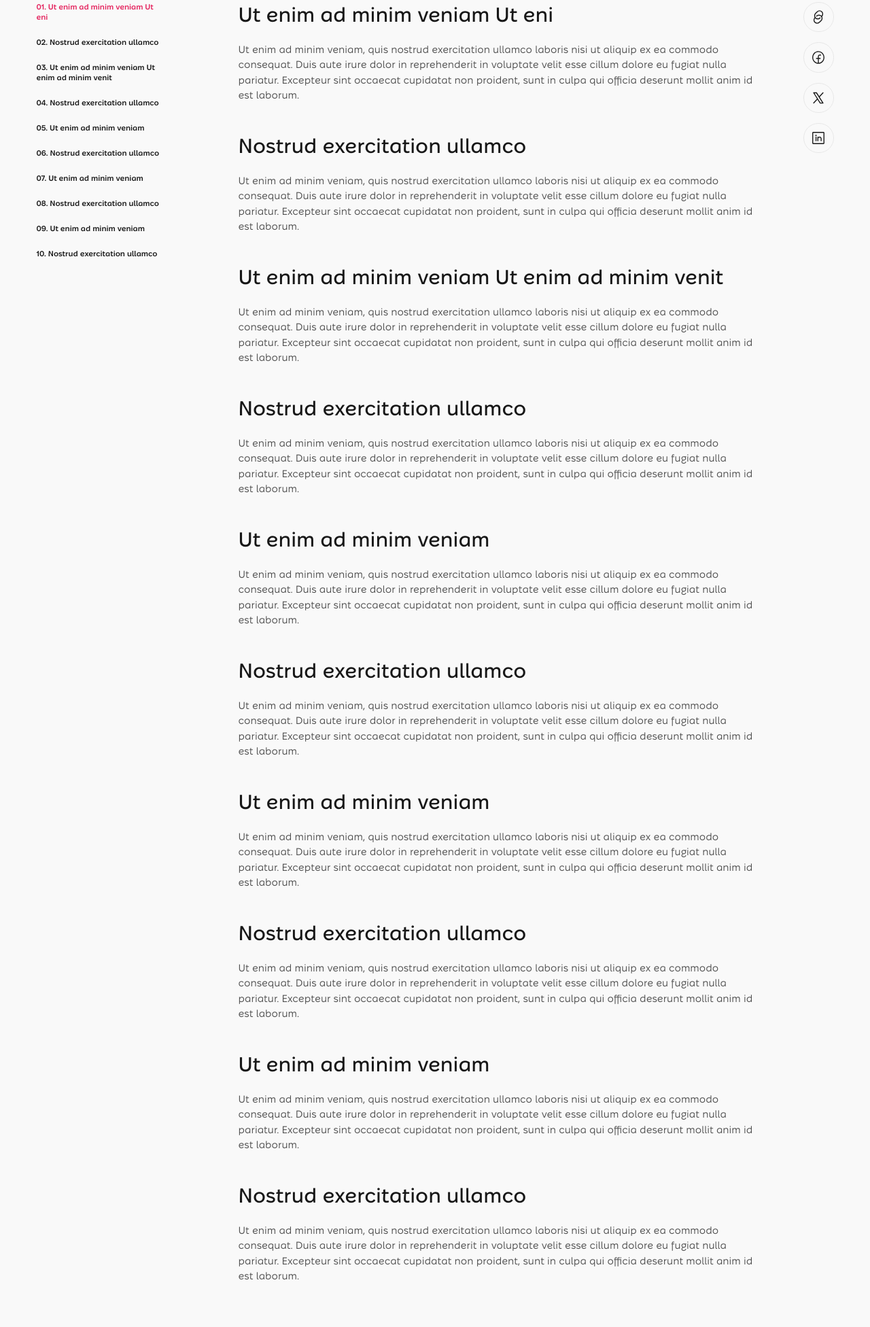
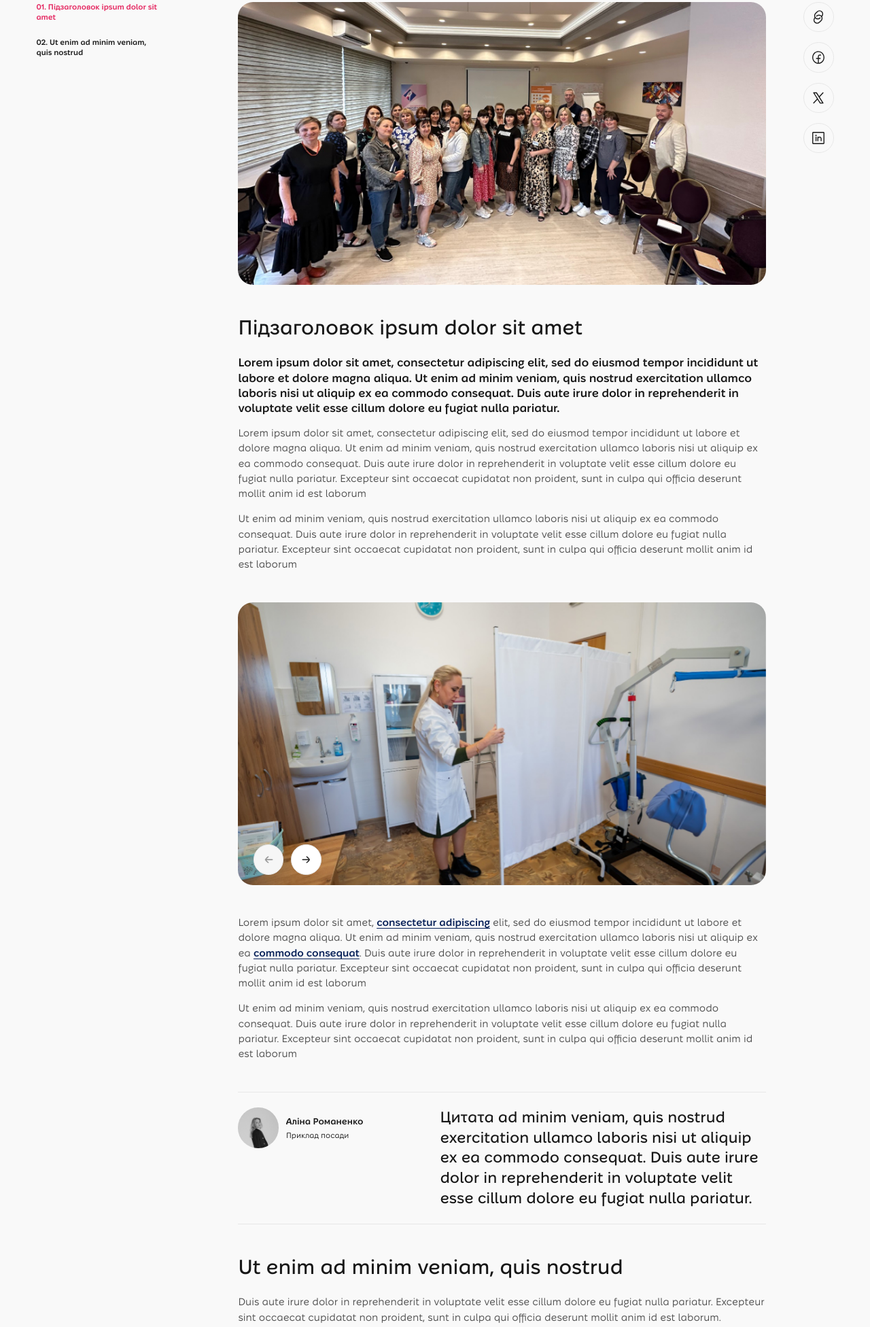
Before and after one commit to DmytrivDev/ZJIPS, a website built with Vite: page src/project.html in a window 1280 px wide. Shown: the part 316-2268 px from the top of the page at 68% size. Built offline with nearby package versions, Linux system fonts and the light colour scheme.

```diff
--- a/src/css/index/variables.scss
+++ b/src/css/index/variables.scss
@@ -8,8 +8,8 @@
   --cf3: #d9d9d9;
   --cw: #fff;
   --cw2: #f9f9f9;
+  --cl: #e7e7e7;
   --cw3: #f6f6f6;
-  --cl: #e7e7e7;
   --cr: #e4215c;
   --cp: #fecdd7;
   --cp2: #fea3b7;
--- a/src/css/main.css
+++ b/src/css/main.css
@@ -39,11 +39,8 @@
 /* About */
 @import url('./sections/about/about.scss');
 
-/* Tenders */
-@import url('./sections/tenders/tenders.scss');
-
 /* Tender */
-@import url('./sections/tender/tenders.scss');
+@import url('./sections/tender/tender.scss');
 
 /* Partners */
 @import url('./sections/partners/ukrpartn.scss');
--- a/src/css/sections/general/article.scss
+++ b/src/css/sections/general/article.scss
@@ -60,9 +60,17 @@
 
   & > p {
     color: var(--cf);
+
+    a {
+      color: var(--cn);
+      font-weight: 600;
+      text-decoration: underline !important;
+      text-underline-position: under;
+      text-decoration-thickness: 1px !important;
+    }
   }
 
-  b {
+  & > b {
     display: block;
     font-size: 1.125rem;
     font-weight: 600;
@@ -93,7 +101,7 @@
     margin-bottom: 1rem;
   }
 
-  ul {
+  & > ul {
     color: var(--cf);
     margin-left: 1.55rem;
 
@@ -191,6 +199,84 @@
   }
 }
 
+.article__img {
+  margin: 3rem 0;
+  overflow: hidden;
+  border-radius: 1.5rem;
+  height: 28rem;
+}
+.article__img-splide {
+  margin: 3rem 0;
+  position: relative;
+
+  .splide__track {
+    border-radius: 1.5rem;
+  }
+  .splide__slide {
+    height: 28rem;
+  }
+  .arrows {
+    position: absolute;
+    bottom: 1rem;
+    left: 1.5rem;
+  }
+  .arrows__body {
+    gap: 0.75rem;
+  }
+}
+
+.article__person {
+  margin: 3rem 0;
+  padding: 1.5rem 0;
+  border-top: 0.0625rem solid var(--cl);
+  border-bottom: 0.0625rem solid var(--cl);
+  display: grid;
+  align-items: start;
+  grid-template-columns: 1fr 32.3125rem;
+  gap: 2rem;
+}
+.person {
+  &__box {
+    display: flex;
+    align-items: center;
+    gap: 0.75rem;
+  }
+  &__ava {
+    overflow: hidden;
+    border-radius: 50%;
+    width: 4rem;
+    height: 4rem;
+    flex-shrink: 0;
+  }
+  &__ava-def {
+    display: flex;
+    justify-content: center;
+    align-items: center;
+    background-color: var(--cp2);
+    span {
+      display: flex;
+      justify-content: center;
+      align-items: center;
+      width: 1.5rem;
+    }
+  }
+  &__name {
+    font-size: 0.875rem;
+    font-weight: 600;
+    line-height: 1.42;
+    margin-bottom: 0.25rem;
+  }
+  &__position {
+    font-size: 0.75rem;
+    line-height: 1.33;
+  }
+  &__mess {
+    font-size: 1.5rem;
+    font-weight: 500;
+    line-height: 1.33;
+  }
+}
+
 .article-alter {
   .article__heading {
     margin-left: 20rem;
@@ -230,7 +316,7 @@
       line-height: 1.42;
     }
 
-    b {
+    & > b {
       font-size: 1rem;
       font-weight: 400;
       line-height: 1.5;
@@ -295,6 +381,65 @@
     gap: 1rem 5rem;
   }
 
+  .article__img {
+    margin: 2rem 0;
+    border-radius: 0.75rem;
+    height: auto;
+    padding-top: 65%;
+  }
+  .article__img-splide {
+    margin: 2rem 0;
+
+    .splide__track {
+      border-radius: 0.75rem;
+    }
+    .splide__slide {
+      height: auto;
+      padding-top: 65%;
+    }
+    .arrows {
+      bottom: 0.75rem;
+      left: 0.75rem;
+    }
+    .arrows__body {
+      gap: 0.5rem;
+    }
+    .arrows__prev,
+    .arrows__next {
+      width: 2.5rem;
+      height: 2.5rem;
+      &::before {
+        width: 1rem;
+        height: 1rem;
+        background-size: 1rem 1rem;
+      }
+    }
+  }
+
+  .article__person {
+    margin: 2rem 0;
+    padding: 1rem 0;
+    display: grid;
+    grid-template-columns: 1fr;
+    gap: 1.5rem;
+  }
+  .person {
+    &__ava {
+      width: 3rem;
+      height: 3rem;
+    }
+    &__ava-def {
+      span {
+        width: 1.25rem;
+      }
+    }
+    &__mess {
+      font-size: 1rem;
+      font-weight: 600;
+      line-height: 1.5;
+    }
+  }
+
   .article-alter {
     .article__heading {
       margin-left: 0;
--- a/src/css/settings/default.scss
+++ b/src/css/settings/default.scss
@@ -137,7 +137,7 @@
 }
 
 .no-select {
-  & > img {
+  img {
     -webkit-user-select: none;
     -moz-user-select: none;
     -ms-user-select: none;
--- a/src/js/parts/splide.js
+++ b/src/js/parts/splide.js
@@ -8,10 +8,19 @@
   });
 }
 
-// const elemSplides = document.querySelectorAll('.elem');
-// elemSplides?.forEach(container => {
+const articleSplide = document.querySelectorAll('.article__img-splide');
+articleSplide?.forEach(container => {
+  initSlider(container, {
+    type: 'fade',
+    perPage: 1,
+    speed: 500,
+  });
+});
+
+// const articleSplide = document.querySelectorAll('.article__img-splide');
+// articleSplide?.forEach(container => {
 //   initSlider(container, {
-//     perPage: 2,
+//     perPage: 1,
 //     breakpoints: {
 //       960: {},
 //       500: {},
--- a/src/js/parts/splidecust.js
+++ b/src/js/parts/splidecust.js
@@ -41,7 +41,12 @@
   arrows.next?.addEventListener('click', () => splide.go('>'));
   arrows.prev?.addEventListener('click', () => splide.go('<'));
 
-  splide.on('move', updateSlideState);
+  if (splide.options.type === 'fade') {
+    splide.on('moved', updateSlideState);
+  } else {
+    splide.on('move', updateSlideState);
+  }
+
   window.addEventListener('resize', updateSlideState);
 
   updateSlideState();
--- a/src/partials/project/project.html
+++ b/src/partials/project/project.html
@@ -17,7 +17,107 @@
       <div class="article__main">
         <div class="article__sidebar"></div>
         <div class="article__content">
-          <h2>Ut enim ad minim veniam Ut eni</h2>
+          <div class="article__img ibg">
+            <img src="./img/content/project2.jpg" alt="" />
+          </div>
+          <h2>Підзаголовок ipsum dolor sit amet</h2>
+          <b
+            >Lorem ipsum dolor sit amet, consectetur adipiscing elit, sed do
+            eiusmod tempor incididunt ut labore et dolore magna aliqua. Ut enim
+            ad minim veniam, quis nostrud exercitation ullamco laboris nisi ut
+            aliquip ex ea commodo consequat. Duis aute irure dolor in
+            reprehenderit in voluptate velit esse cillum dolore eu fugiat nulla
+            pariatur.
+          </b>
+          <p>
+            Lorem ipsum dolor sit amet, consectetur adipiscing elit, sed do
+            eiusmod tempor incididunt ut labore et dolore magna aliqua. Ut enim
+            ad minim veniam, quis nostrud exercitation ullamco laboris nisi ut
+            aliquip ex ea commodo consequat. Duis aute irure dolor in
+            reprehenderit in voluptate velit esse cillum dolore eu fugiat nulla
+            pariatur. Excepteur sint occaecat cupidatat non proident, sunt in
+            culpa qui officia deserunt mollit anim id est laborum
+          </p>
+          <p>
+            Ut enim ad minim veniam, quis nostrud exercitation ullamco laboris
+            nisi ut aliquip ex ea commodo consequat. Duis aute irure dolor in
+            reprehenderit in voluptate velit esse cillum dolore eu fugiat nulla
+            pariatur. Excepteur sint occaecat cupidatat non proident, sunt in
+            culpa qui officia deserunt mollit anim id est laborum
+          </p>
+
+          <div class="article__img-splide">
+            <div class="splide">
+              <div class="splide__track">
+                <ul class="splide__list">
+                  <li class="splide__slide ibg">
+                    <img src="./img/content/project3.jpg" alt="" />
+                  </li>
+                  <li class="splide__slide ibg">
+                    <img src="./img/content/project2.jpg" alt="" />
+                  </li>
+                </ul>
+              </div>
+            </div>
+
+            <div class="arrows">
+              <div class="arrows__body">
+                <button type="button" class="arrows__prev"></button>
+                <button type="button" class="arrows__next"></button>
+              </div>
+            </div>
+          </div>
+
+          <p>
+            Lorem ipsum dolor sit amet,
+            <a href="">consectetur adipiscing</a> elit, sed do eiusmod tempor
+            incididunt ut labore et dolore magna aliqua. Ut enim ad minim
+            veniam, quis nostrud exercitation ullamco laboris nisi ut aliquip ex
+            ea <a href="#">commodo consequat</a>. Duis aute irure dolor in
+            reprehenderit in voluptate velit esse cillum dolore eu fugiat nulla
+            pariatur. Excepteur sint occaecat cupidatat non proident, sunt in
+            culpa qui officia deserunt mollit anim id est laborum
+          </p>
+          <p>
+            Ut enim ad minim veniam, quis nostrud exercitation ullamco laboris
+            nisi ut aliquip ex ea commodo consequat. Duis aute irure dolor in
+            reprehenderit in voluptate velit esse cillum dolore eu fugiat nulla
+            pariatur. Excepteur sint occaecat cupidatat non proident, sunt in
+            culpa qui officia deserunt mollit anim id est laborum
+          </p>
+
+          <div class="article__person">
+            <div class="person__box">
+              <!-- <div class="person__ava no-select person__ava-def">
+                <span class="no-select">
+                  <img src="./img/icons/user.svg" alt="" />
+                </span>
+              </div> -->
+              <div class="person__ava no-select">
+                <img src="./img/content/ava1.jpg" alt="" />
+              </div>
+              <div class="person__info">
+                <p class="person__name">Аліна Романенко</p>
+                <p class="person__position">Приклад посади</p>
+              </div>
+            </div>
+            <div class="person__mess">
+              <p>
+                Цитата ad minim veniam, quis nostrud exercitation ullamco
+                laboris nisi ut aliquip ex ea commodo consequat. Duis aute irure
+                dolor in reprehenderit in voluptate velit esse cillum dolore eu
+                fugiat nulla pariatur.
+              </p>
+            </div>
+          </div>
+
+          <h2>Ut enim ad minim veniam, quis nostrud</h2>
+          <p>
+            Duis aute irure dolor in reprehenderit in voluptate velit esse
+            cillum dolore eu fugiat nulla pariatur. Excepteur sint occaecat
+            cupidatat non proident, sunt in culpa qui officia deserunt mollit
+            anim id est laborum.
+          </p>
           <p>
             Ut enim ad minim veniam, quis nostrud exercitation ullamco laboris
             nisi ut aliquip ex ea commodo consequat. Duis aute irure dolor in
@@ -26,75 +126,27 @@
             culpa qui officia deserunt mollit anim id est laborum.
           </p>
 
-          <h2>Nostrud exercitation ullamco</h2>
+          <div class="article__download">
+            <div class="download">
+              <a
+                href="./img/content/interpart7.png"
+                class="download__link"
+                download
+              >
+                <span class="download__txt">Прикріпленний файл: </span>
+                <span class="download__icon">
+                  <img src="./img/icons/download.svg" alt="" />
+                </span>
+              </a>
+            </div>
+          </div>
+
           <p>
-            Ut enim ad minim veniam, quis nostrud exercitation ullamco laboris
-            nisi ut aliquip ex ea commodo consequat. Duis aute irure dolor in
-            reprehenderit in voluptate velit esse cillum dolore eu fugiat nulla
-            pariatur. Excepteur sint occaecat cupidatat non proident, sunt in
-            culpa qui officia deserunt mollit anim id est laborum.
+            Duis aute irure dolor in reprehenderit in voluptate velit esse
+            cillum dolore eu fugiat nulla pariatur. Excepteur sint occaecat
+            cupidatat non proident, sunt in culpa qui officia deserunt mollit
+            anim id est laborum.
           </p>
-          <h2>Ut enim ad minim veniam Ut enim ad minim venit</h2>
-          <p>
-            Ut enim ad minim veniam, quis nostrud exercitation ullamco laboris
-            nisi ut aliquip ex ea commodo consequat. Duis aute irure dolor in
-            reprehenderit in voluptate velit esse cillum dolore eu fugiat nulla
-            pariatur. Excepteur sint occaecat cupidatat non proident, sunt in
-            culpa qui officia deserunt mollit anim id est laborum.
-          </p>
-
-          <h2>Nostrud exercitation ullamco</h2>
-          <p>
-            Ut enim ad minim veniam, quis nostrud exercitation ullamco laboris
-            nisi ut aliquip ex ea commodo consequat. Duis aute irure dolor in
-            reprehenderit in voluptate velit esse cillum dolore eu fugiat nulla
-            pariatur. Excepteur sint occaecat cupidatat non proident, sunt in
-            culpa qui officia deserunt mollit anim id est laborum.
-          </p>
-          <h2>Ut enim ad minim veniam</h2>
-          <p>
-            Ut enim ad minim veniam, quis nostrud exercitation ullamco laboris
-            nisi ut aliquip ex ea commodo consequat. Duis aute irure dolor in
-            reprehenderit in voluptate velit esse cillum dolore eu fugiat nulla
-            pariatur. Excepteur sint occaecat cupidatat non proident, sunt in
-            culpa qui officia deserunt mollit anim id est laborum.
-          </p>
-
-          <h2>Nostrud exercitation ullamco</h2>
-          <p>
-            Ut enim ad minim veniam, quis nostrud exercitation ullamco laboris
-            nisi ut aliquip ex ea commodo consequat. Duis aute irure dolor in
-            reprehenderit in voluptate velit esse cillum dolore eu fugiat nulla
-            pariatur. Excepteur sint occaecat cupidatat non proident, sunt in
-            culpa qui officia deserunt mollit anim id est laborum.
-          </p>
-          <h2>Ut enim ad minim veniam</h2>
-          <p>
-            Ut enim ad minim veniam, quis nostrud exercitation ullamco laboris
-            nisi ut aliquip ex ea commodo consequat. Duis aute irure dolor in
-            reprehenderit in voluptate velit esse cillum dolore eu fugiat nulla
-            pariatur. Excepteur sint occaecat cupidatat non proident, sunt in
-            culpa qui officia deserunt mollit anim id est laborum.
-          </p>
-
-          <h2>Nostrud exercitation ullamco</h2>
-          <p>
-            Ut enim ad minim veniam, quis nostrud exercitation ullamco laboris
-            nisi ut aliquip ex ea commodo consequat. Duis aute irure dolor in
-            reprehenderit in voluptate velit esse cillum dolore eu fugiat nulla
-            pariatur. Excepteur sint occaecat cupidatat non proident, sunt in
-            culpa qui officia deserunt mollit anim id est laborum.
-          </p>
-          <h2>Ut enim ad minim veniam</h2>
-          <p>
-            Ut enim ad minim veniam, quis nostrud exercitation ullamco laboris
-            nisi ut aliquip ex ea commodo consequat. Duis aute irure dolor in
-            reprehenderit in voluptate velit esse cillum dolore eu fugiat nulla
-            pariatur. Excepteur sint occaecat cupidatat non proident, sunt in
-            culpa qui officia deserunt mollit anim id est laborum.
-          </p>
-
-          <h2>Nostrud exercitation ullamco</h2>
           <p>
             Ut enim ad minim veniam, quis nostrud exercitation ullamco laboris
             nisi ut aliquip ex ea commodo consequat. Duis aute irure dolor in
@@ -103,6 +155,7 @@
             culpa qui officia deserunt mollit anim id est laborum.
           </p>
         </div>
+
         <div class="article__soc el-desc">
           <div class="article__soc-box">
             <p>Поділитись через:</p>
```
Also changed, not shown: src/partials/home/latestrep.html (+21 -9 lines), src/css/sections/tender/tender.scss (renamed from src/css/sections/tender/tenders.scss), src/css/sections/tenders/tenders.scss (deleted), src/img/content/ava1.jpg (added), src/img/content/project2.jpg (added), src/img/content/project3.jpg (added), src/img/icons/user.svg (added).
